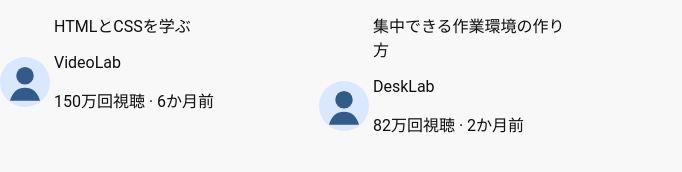
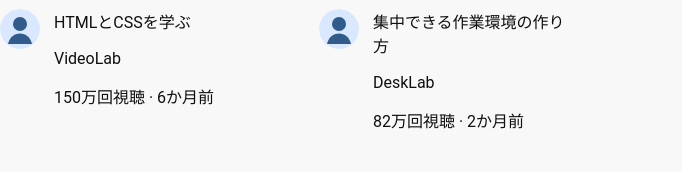
Before and after one commit to j0in021/kami-to-dogu, a website: page full-html-css-course/5-youtube/youtube.html in a window 1280 px wide. Shown: the part 228-400 px from the top of the page, without its empty margins (0-682 px from the left). Drawn offline with Linux system fonts and the light colour scheme.

Commit message:
Align and style nested video card content

```diff
--- a/full-html-css-course/5-youtube/style.css
+++ b/full-html-css-course/5-youtube/style.css
@@ -77,10 +77,20 @@ main:hover{
   width: 50px;
 }
 
-.video-info {
-  width: 200px;
+.video-title {
+  margin-top: 0;
+}
+
+.thumbnail-row {
+  margin-bottom: 12px;
 }
 
 .profile-picture {
-  width: 100%;
+  width: 40px;
+  border-radius: 50px;
 }
+
+.video-info {
+  width: 200px;
+  vertical-align: top;
+}
```
